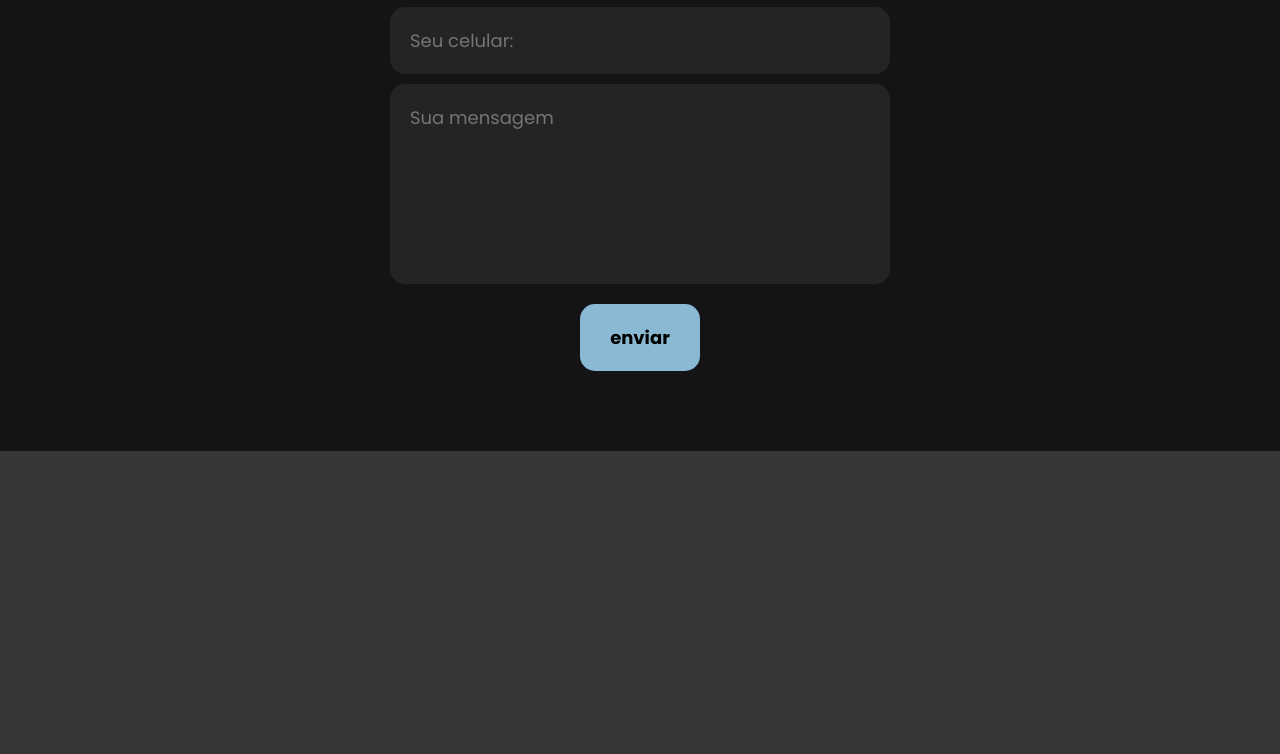
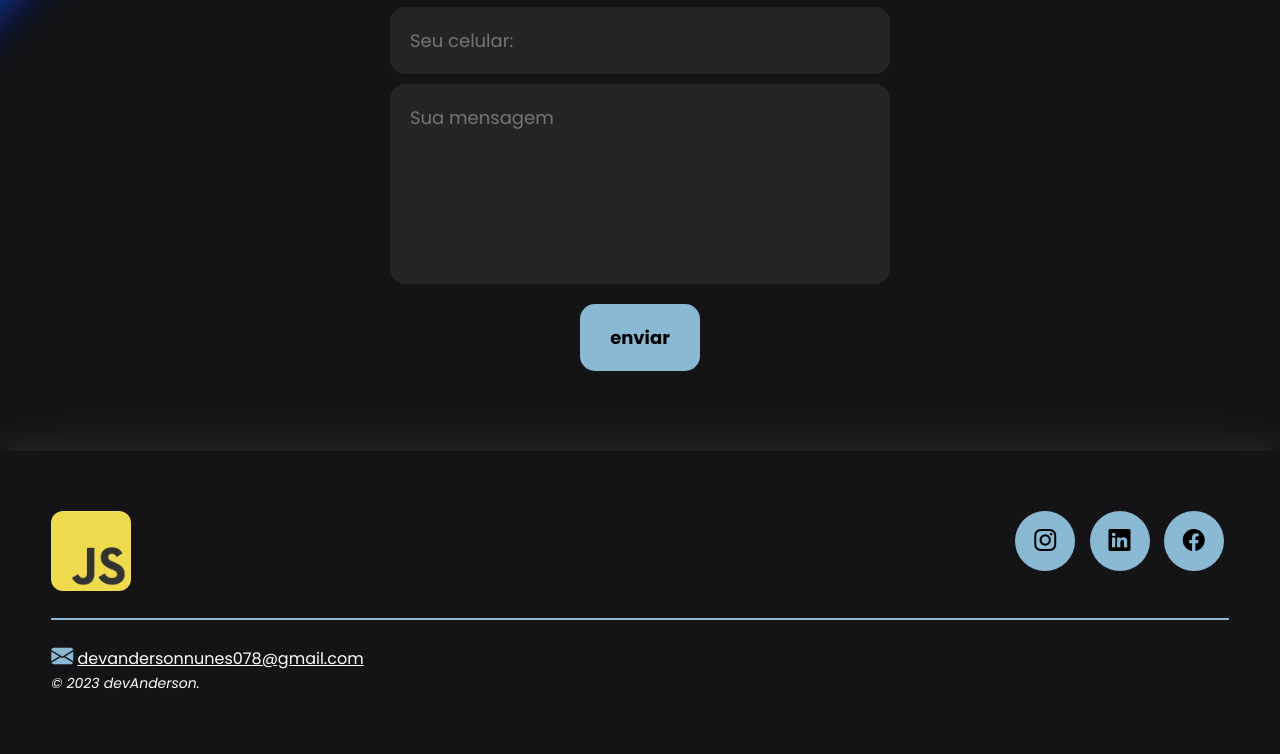
Before and after one commit to AndersonN031/portfolio, a plain HTML site: page index.html in a window 1280 px wide. Shown: the part 3124-3878 px from the top of the page. Before the commit the page ends 3575 px from the top, so only its background shows below. Drawn offline with nearby package versions, Linux system fonts and the light colour scheme; a script that the page names is missing.

Commit message:
commitando arquivos

```diff
--- a/index.html
+++ b/index.html
@@ -146,6 +146,29 @@
       </div> <!--interface-->
     </section> <!--formulario-->
   </main>
-  <!-- <script src="enviar.js" defer></script> -->
+
+  <footer>
+    <div class="interface">
+      <div class="line-footer">
+        <div class="flex">
+          <div class="logo-footer">
+            <img src="images/logo.webp" alt="Logotipo dev anderson">
+          </div> <!-- logo-footer -->
+          <div class="btn-social">
+            <a href=""><button><i class="bi bi-instagram"></i></button></a>
+            <a href=""><button><i class="bi bi-linkedin"></i></button></a>
+            <a href=""><button><i class="bi bi-facebook"></i></button></a>
+          </div> <!--btn-social-->
+      </div> <!--flex-->
+       </div><!-- line-footer -->
+       <div class="line-footer
+       borda">
+         <p><i class="bi bi-envelope-fill"></i> <a href="mailto:devandersonnunes078@gmail.com">devandersonnunes078@gmail.com</a> </p>
+        <div class="copyright">
+          <p>&copy; 2023 devAnderson.</p>
+        </div>
+       </div><!-- line-footer -->
+    </div> <!--interface-->
+  </footer>
 </body>
 </html>
--- a/style.css
+++ b/style.css
@@ -212,7 +212,7 @@ section.sobre .flex {
   text-align: justify;
 }
 
-.sobre .txt-sobre .btn-social button {
+.btn-social button {
   width: 60px;
   height: 60px;
   border-radius: 50%;
@@ -221,6 +221,7 @@ section.sobre .flex {
   font-size: 22px;
   cursor: pointer;
   margin: 0 5px;
+  transition: .2s;
 }
 
 /* ESTILO DO PORTFÓLIO */
@@ -323,3 +324,40 @@ form .btn-enviar input:hover {
   box-shadow: 0px 0px 8px #a3d7f3;
   transform: scale(1.05);
 }
+
+/* ESTILO DO FOOTER */
+
+footer {
+  padding: 40px 4%;
+  box-shadow: 0 0 40px #ffffff1d;
+}
+
+footer .flex {
+  justify-content: space-between;
+}
+
+footer .line-footer {
+  padding: 20px 0;
+}
+
+.borda {
+  border-top: 2px solid #8ab9d3;
+}
+
+footer .line-footer p i{
+  color: #8ab9d3;
+  font-size: 22px;
+}
+
+footer .line-footer p a {
+  color: #fff;
+}
+
+footer .line-footer p {
+  color: #fff;
+}
+
+footer .copyright p {
+  font-style: italic;
+  font-size: 14px;
+}
```
Also changed, not shown: index.js (deleted).
